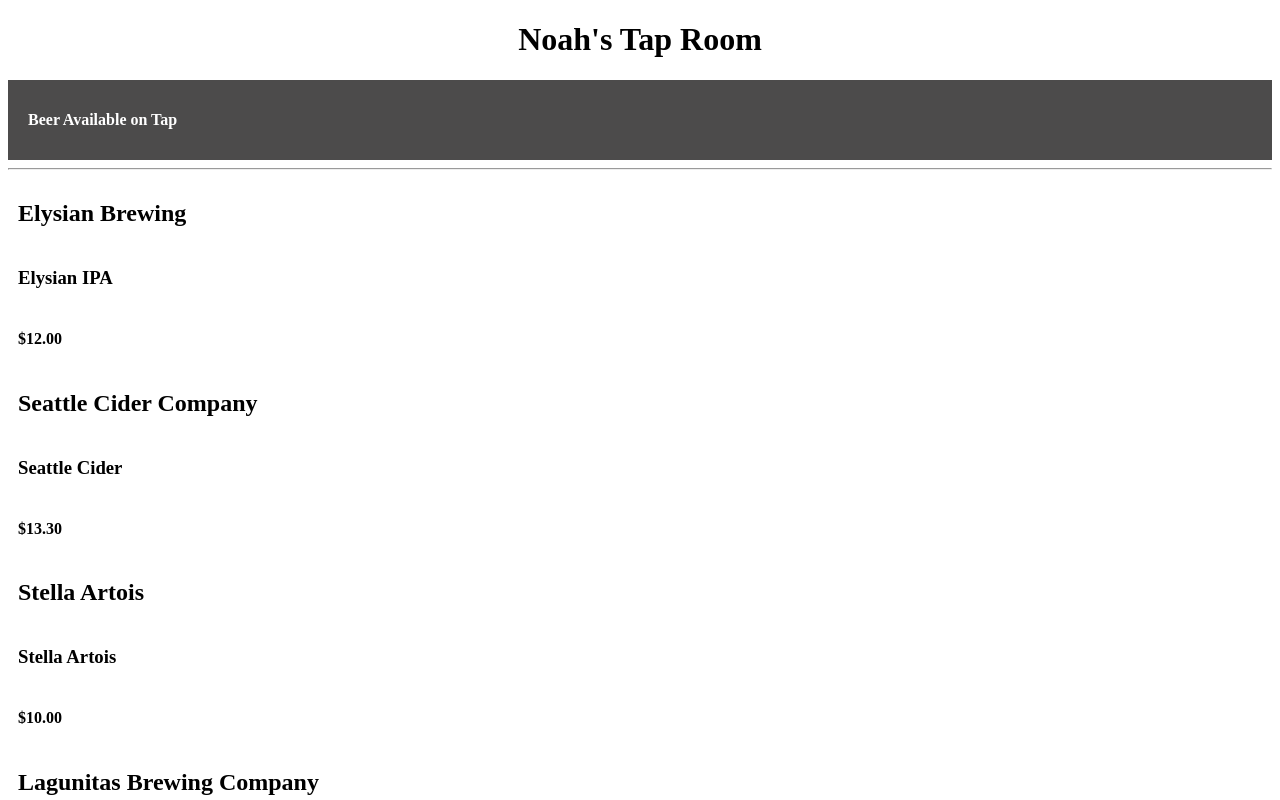
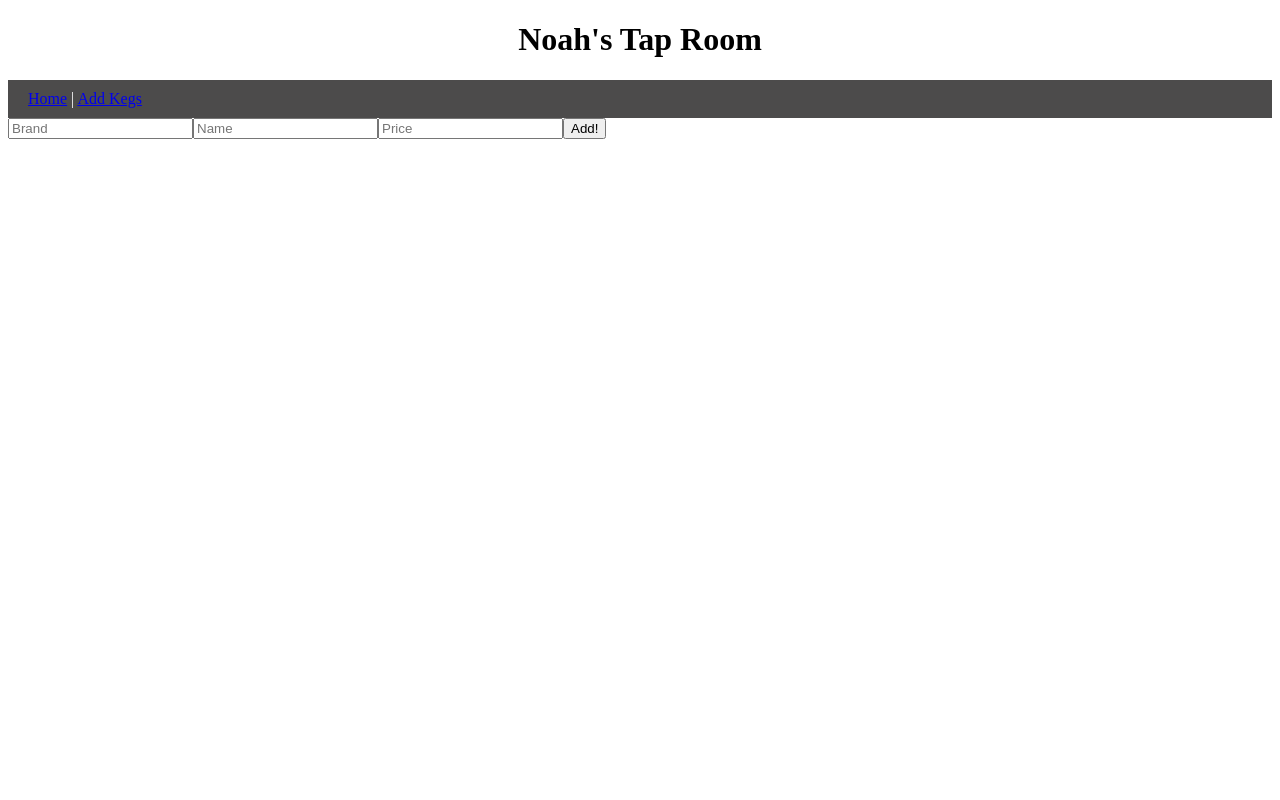
Before and after one commit to Nadializcano/TapRoomReact, a React app: page /#/newkegs in a window 1280 px wide. Shown: the top 800 px of the page. Built offline with nearby package versions, Linux system fonts and the light colour scheme.

Commit message:
Add link functionality

```diff
--- a/src/components/App.jsx
+++ b/src/components/App.jsx
@@ -12,12 +12,11 @@ function App(){
 
             `}</style>
       <Header/>
+      <NavBar/>
       <Switch>
-      <Route exact path='/' component={KegsList} />
-      <Route exact path='/newkegs' component={NewKegsForm} />
+        <Route exact path='/' component={KegsList} />
+        <Route exact path='/newkegs' component={NewKegsForm} />
       </Switch>
-      <NavBar/>
-      <KegsList/>
 
 
     </div>
--- a/src/components/NavBar.jsx
+++ b/src/components/NavBar.jsx
@@ -1,4 +1,5 @@
 import React from 'react';
+import { Link } from 'react-router-dom';
 
 function NavBar(){
   return (
@@ -13,7 +14,8 @@ function NavBar(){
 
             `}</style>
       <div id="bar">
-        <h4>Beer Available on Tap</h4>
+        <Link to="/">Home</Link> | <Link to="/newkegs">Add Kegs</Link>
+
       </div>
     </div>
   );
--- a/src/components/NewKegsForm.jsx
+++ b/src/components/NewKegsForm.jsx
@@ -16,8 +16,10 @@ function NewKegsForm(){
           type='text'
           id='price'
           placeholder='Price'/>
-    <button type='submit'>Help!</button>
+        <button type='submit'>Add!</button>
       </form>
     </div>
-  )
+  );
 }
+
+export default NewKegsForm;
```
Also changed, not shown: 1 other file (tests, documents, lock files or other folders). Lines whose indentation alone changed are shown as unchanged.
